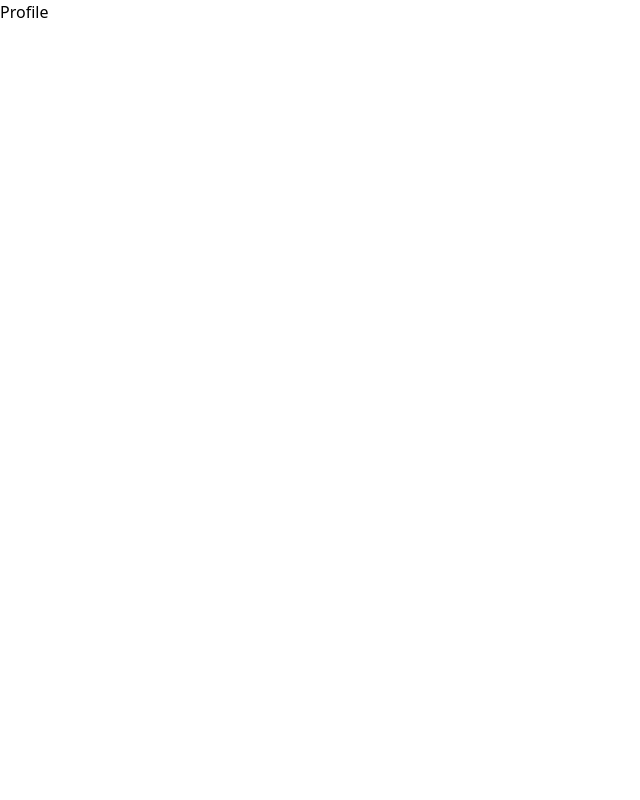
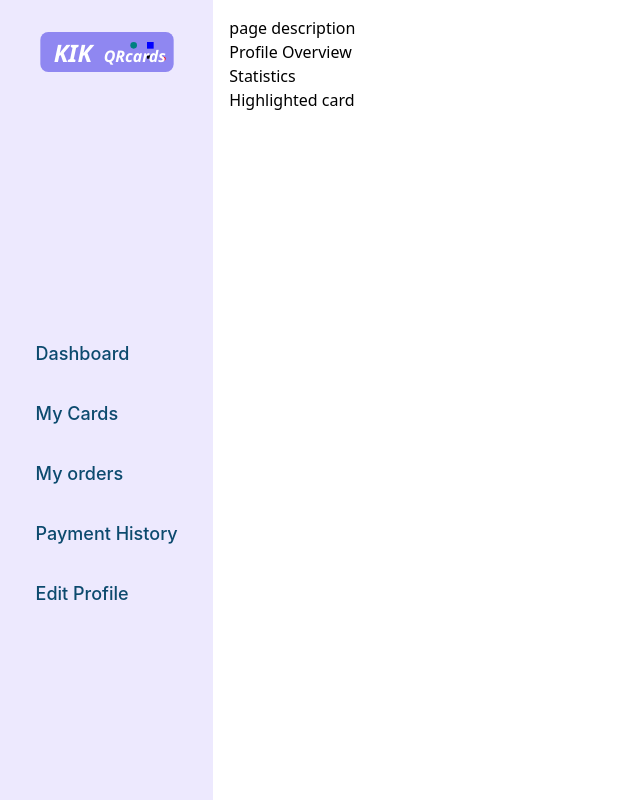
Before and after one commit to kakon-aiubcse/kikqrcard, a Next.js app: page /dashboard/profile in a window 1280 px wide. Shown: the whole page, without its empty margins (0-640 px from the left). Built offline with nearby package versions, Linux system fonts and the light colour scheme.

Commit message:
profile page updating

```diff
--- a/src/pages/authentication/login.js
+++ b/src/pages/authentication/login.js
@@ -22,6 +22,7 @@ function Login() {
       alert('Please fill in all required fields.');
       return;
     }
+    router.push("/dashboard/profile")
 
     // Handle login logic here (e.g., API call)
     console.log('Logging in with:', formData);
--- a/src/pages/authentication/signup.js
+++ b/src/pages/authentication/signup.js
@@ -1,6 +1,8 @@
 import React, { useState } from 'react';
+import { useRouter } from 'next/router';
 
 function Signup() {
+  const router = useRouter();
   const [formData, setFormData] = useState({
     firstName: '',
     lastName: '',
@@ -24,6 +26,7 @@ function Signup() {
       alert('Please fill in all required fields.');
       return;
     }
+    router.push("/authentication/login")
 
     console.log('Form submitted:', formData);
   };
--- a/src/pages/cards/allcards.js
+++ b/src/pages/cards/allcards.js
@@ -107,9 +107,9 @@ const Allcards =forwardRef((props, ref)  => {
                 <text
                   x="25"
                   y="45"
-                  font-family="Segoe UI, Tahoma, Geneva, Verdana, sans-serif"
+                  fontFamily="Segoe UI, Tahoma, Geneva, Verdana, sans-serif"
                   fontSize={36}
-                  font-weight="700"
+                  fontWeight="700"
                   fill="white"
                 >
                   KIK
@@ -123,10 +123,10 @@ const Allcards =forwardRef((props, ref)  => {
                 <text
                   x="95"
                   y="45"
-                  font-family="Segoe UI, Tahoma, Geneva, Verdana, sans-serif"
+                  fontFamily="Segoe UI, Tahoma, Geneva, Verdana, sans-serif"
                   fontSize="24"
                   fill="white"
-                  font-weight="600"
+                  fontWeight="600"
                 >
                   QRcards
                 </text>
@@ -239,9 +239,9 @@ const Allcards =forwardRef((props, ref)  => {
                 <text
                   x="25"
                   y="45"
-                  font-family="Segoe UI, Tahoma, Geneva, Verdana, sans-serif"
+                  fontFamily="Segoe UI, Tahoma, Geneva, Verdana, sans-serif"
                   fontSize={36}
-                  font-weight="700"
+                  fontWeight="700"
                   fill="white"
                 >
                   KIK
@@ -255,10 +255,10 @@ const Allcards =forwardRef((props, ref)  => {
                 <text
                   x="95"
                   y="45"
-                  font-family="Segoe UI, Tahoma, Geneva, Verdana, sans-serif"
+                  fontFamily="Segoe UI, Tahoma, Geneva, Verdana, sans-serif"
                   fontSize="24"
                   fill="white"
-                  font-weight="600"
+                  fontWeight="600"
                 >
                   QRcards
                 </text>
@@ -370,9 +370,9 @@ const Allcards =forwardRef((props, ref)  => {
                 <text
                   x="25"
                   y="45"
-                  font-family="Segoe UI, Tahoma, Geneva, Verdana, sans-serif"
+                  fontFamily="Segoe UI, Tahoma, Geneva, Verdana, sans-serif"
                   fontSize={36}
-                  font-weight="700"
+                  fontWeight="700"
                   fill="white"
                 >
                   KIK
@@ -386,10 +386,10 @@ const Allcards =forwardRef((props, ref)  => {
                 <text
                   x="95"
                   y="45"
-                  font-family="Segoe UI, Tahoma, Geneva, Verdana, sans-serif"
+                  fontFamily="Segoe UI, Tahoma, Geneva, Verdana, sans-serif"
                   fontSize="24"
                   fill="white"
-                  font-weight="600"
+                  fontWeight="600"
                 >
                   QRcards
                 </text>
--- a/src/pages/dashboard/profile.js
+++ b/src/pages/dashboard/profile.js
@@ -1,10 +1,87 @@
 //user dashboard/profile
-import React from 'react'
+import { useRouter } from "next/router";
+import React from "react";
 
 const Profile = () => {
+  const router = useRouter();
   return (
-    <div>Profile</div>
-  )
-}
+    <>
+      <div className="relative w-full h-screen">
+        <aside className="fixed left-0 top-0  w-2/12 h-screen bg-violet-100 p-4 z-10">
+          <div className="flex flex-col items-center justify-between h-screen">
+            <div className="p-2 m-2 items-center justify-start"
+            onClick={()=>{router.push("/")}}>
+
+              <svg
+              width="150"
+              height="40"
+              viewBox="0 0 200 60"
+              fill="none"
+              fontStyle="italic"
+              xmlns="http://www.w3.org/2000/svg"
+            >
+              <rect width="200" height="60" rx="12" ry="12" fill="#8F87F1" />
+
+              <text
+                x="20"
+                y="45"
+                fontFamily="Segoe UI, Tahoma, Geneva, Verdana, sans-serif"
+                fontSize={36}
+                fontWeight="700"
+                fill="white"
+              >
+                KIK
+              </text>
+
+              <circle cx="140" cy="20" r="5" fill="teal" />
+              <rect x="160" y="15" width="10" height="10" fill="blue" />
+              <rect x="160" y="35" width="5" height="5" fill="black" />
+              <circle cx="185" cy="40" r="3" fill="red" />
+
+              <text
+                x="95"
+                y="45"
+                fontFamily="Segoe UI, Tahoma, Geneva, Verdana, sans-serif"
+                fontSize="24"
+                fill="white"
+                fontWeight="600"
+              >
+                QRcards
+              </text>
+            </svg>
+            </div>
+            <div className="flex flex-col justify-center items-center relative bottom-48">
+              <ul className="p-2 m-2 font-ios font-medium space-y-8 text-lg text-sky-900 ">
+                <li className="hover:text-sky-400">Dashboard</li>
+                <li className="hover:text-sky-400">My Cards</li>
+                <li className="hover:text-sky-400">My orders</li>
+                <li className="hover:text-sky-400 whitespace-nowrap">Payment History</li>
+                <li className="hover:text-sky-400">Edit Profile</li>
+              </ul>
+            </div>
+          </div>
+        </aside>
+
+        <main className="ml-[16.666667%] w-10/12 h-screen overflow-y-auto  p-4">
+        <div className="flex flex-col w-auto  items-start justify-start">
+          <div className="">
+            <span>page description</span>
+          </div>
+          <div>
+            Profile Overview
+          </div>
+          <div>
+            Statistics
+          </div>
+          <div>
+            Highlighted card
+          </div>
+
+        </div>
+        </main>
+      </div>
+    </>
+  );
+};
 
 export default Profile;
--- a/src/pages/elements/footer.js
+++ b/src/pages/elements/footer.js
@@ -1,7 +1,9 @@
 //footer page
 import React from "react";
+import { useRouter } from "next/router";
 
 const Footer = () => {
+  const router = useRouter();
   return (
     <>
 
--- a/src/pages/elements/header.js
+++ b/src/pages/elements/header.js
@@ -218,7 +218,8 @@ const Header = ({ sectionref }) => {
                 : "flex mt-16  xs:hidden tb:flex tb:justify-center tb:items-center"
             }`}
           >
-            <div className="font-bold text-[25px] flex justify-end gap-0 hover:text-sky-400 hover:underline">
+            <div className="font-bold text-[25px] flex justify-end gap-0 hover:text-sky-400 hover:underline"
+            onClick={()=>{router.push("/dashboard/profile")}}>
               Profile
             </div>
           </div>
```
